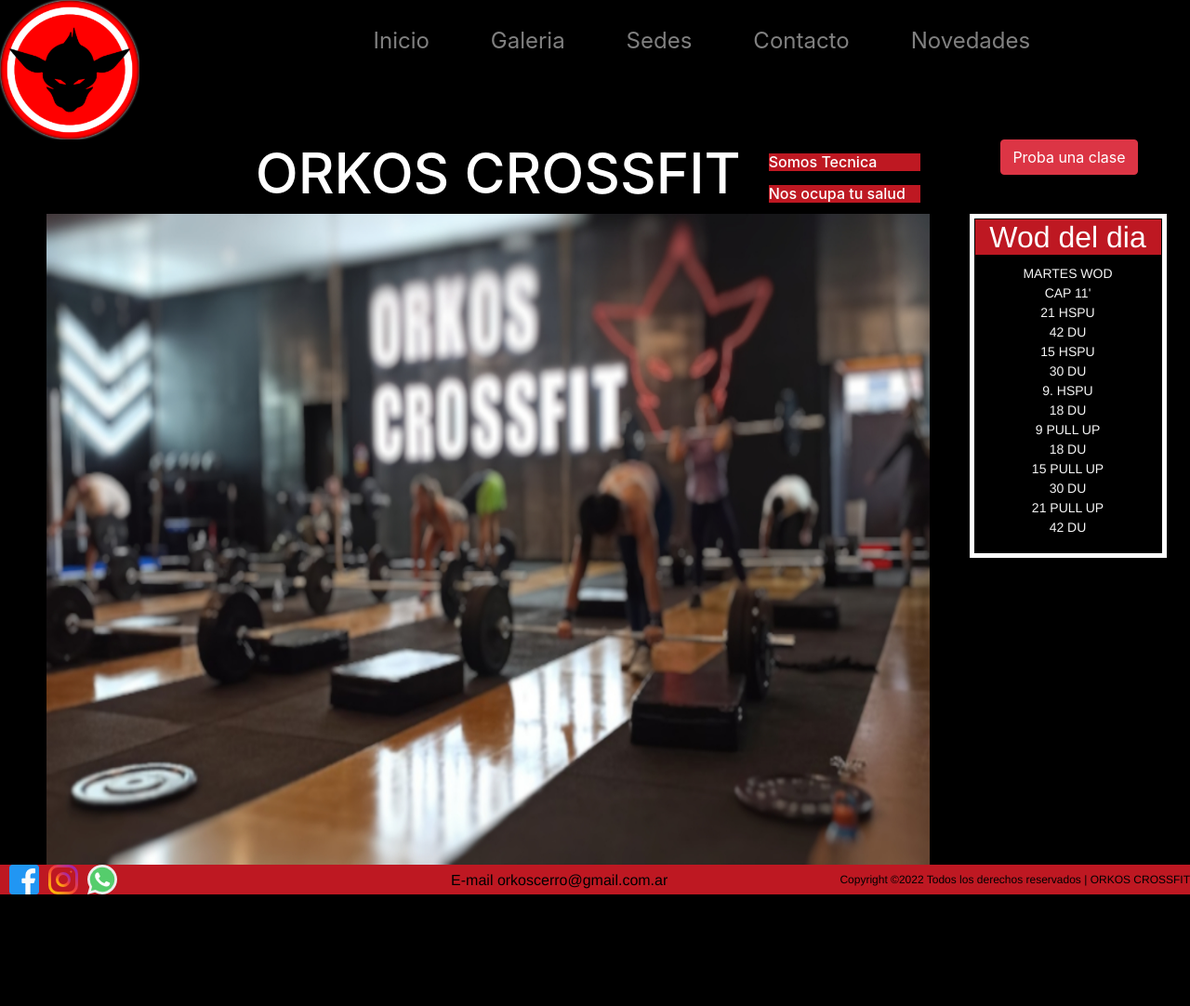
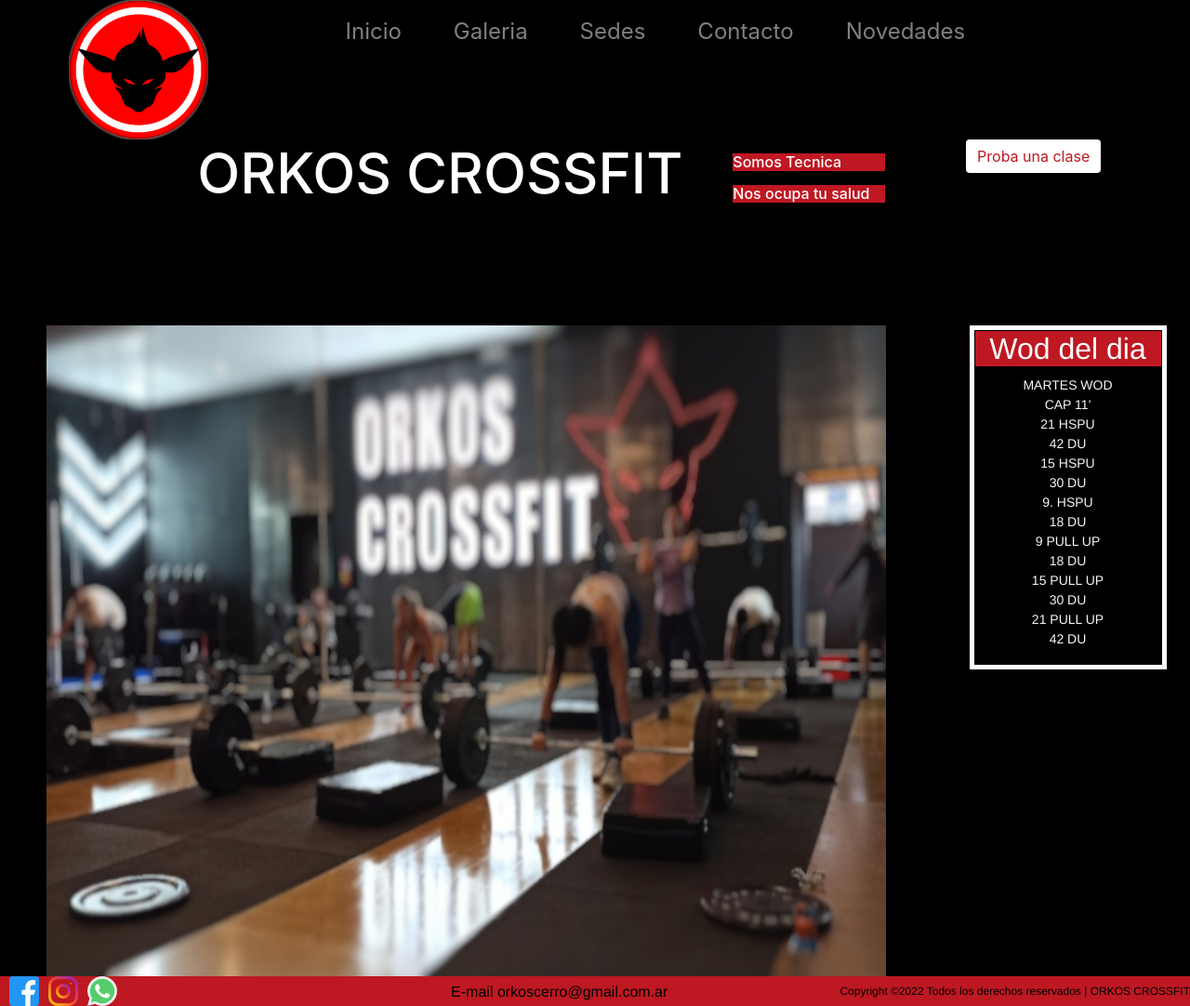
Before and after one commit to lea449/orkos-rivero3, a plain HTML site: page indexbs.html in a window 1280 px wide. Shown: the whole page at 93% size. Before the commit the page ends 962 px from the top, so only its background shows below. Drawn offline with nearby package versions, Linux system fonts and the light colour scheme.

Commit message:
cambio para la 2da entrega final

```diff
--- a/cssdelbs.css
+++ b/cssdelbs.css
@@ -10,20 +10,40 @@
 
 }
 
+.imgSize {
+
+    height:auto;
+
+
+    max-width:100%;
+  }
+
 li{
 
     font-size: 24px;
-    padding-left: 50px;
-    padding-top: 10px;
+    padding-left: 20px;
+    padding-right: 20px;
 
+}
+li:hover{
+
+    background-color: rgb(190, 24, 34);
+    border: 1px;
+    border-radius: 5px;
 }
 
 .tituloOrkos{
-
     font-size: 60px;
     color: white;
 }
 
+@media (min-width: 768px) {
+    .col-md-7 {
+        -ms-flex: 0 0 58.333333%;
+        flex: 0 0 58.333333%;
+        max-width:100%;
+    }
+    }
 .subtitulos{
 
     color: white;
@@ -34,7 +54,27 @@
 .clasePrueba{
 
     text-align: center;
+
 }
+.btn{
+
+    background-color: white;
+    color: rgb(190, 24, 34);
+    border: none;
+}
+
+.btn:hover, .btn:focus {
+    color: #fff;
+    outline: 0;
+  }
+
+  .first {
+    -webkit-transition: box-shadow 300ms ease-in-out, color 300ms ease-in-out;
+    transition: box-shadow 300ms ease-in-out, color 300ms ease-in-out;
+  }
+  .first:hover {
+    box-shadow: 0 0 40px 40px rgb(190, 24, 34) inset;
+  }
 
 .filaTitulos{
 
@@ -145,3 +185,73 @@
     padding-left: 20px;
 
 }
+
+.btn:hover{
+
+                background-color: rgb(190, 24, 34)!important;
+}
+
+.flip-card {
+    background-color: transparent;
+    width: 600px;
+    height:200px;
+    perspective: 1000px; /* Remove this if you don't want the 3D effect */
+  }
+
+  /* This container is needed to position the front and back side */
+  .flip-card-inner {
+    position: relative;
+    width: 100%;
+    height: 100%;
+    text-align: center;
+    transition: transform 0.8s;
+    transform-style: preserve-3d;
+  }
+
+  /* Do an horizontal flip when you move the mouse over the flip box container */
+  .flip-card:hover .flip-card-inner {
+    transform: rotateY(180deg);
+  }
+
+  /* Position the front and back side */
+  .flip-card-front, .flip-card-back {
+    position: absolute;
+    width: 100%;
+    height: 100%;
+    -webkit-backface-visibility: hidden; /* Safari */
+    backface-visibility: hidden;
+  }
+
+
+
+  /* Style the back side */
+  .flip-card-back {
+    background-color: rgb(0, 0, 0);
+    color: white;
+    transform: rotateY(180deg);
+  }
+
+  .fuenteBack{
+
+    font-size: 60px;
+  }
+
+  .col-xs-1 {
+
+    text-align: center;
+  }
+
+  .col-md-3{
+
+    text-align: center;
+  }
+
+  .col-lg-7{
+
+    text-align: center;
+}
+
+.col-md-12{
+
+    text-align: center;
+}
--- a/indexbs.html
+++ b/indexbs.html
@@ -11,16 +11,16 @@
 <body>
             <div class="container-fluid">
                 <div class="row">
-                    <div class="col-md-3">
+                    <div class="col-md-3 col-xs-1 col-sm-2">
 
-                        <img src="imagenes/logo3.png" class="logoSize" class="img-fluid"  alt="..." >
+                        <img src="imagenes/logo3.png" class="logoSize img.Size" class="img-fluid"  alt="..." >
 
                     </div>
 
-                    <div class="col-md-3">
+                    <div class="col-md-3 col-xs-2 col-sm-2">
 
                         <nav class="navbar navbar-expand-lg navbar-dark" >
-                            <div class="collapse navbar-collapse" id="navbarNav">
+                            <div class="navbar-collapse" id="navbarNav">
                               <ul class="navbar-nav">
 
                                 <li class="nav-item">
@@ -49,14 +49,32 @@
                     </div>
                  </div>
 
-                <div class="filaTitulos">
-                 <div class="row justify-content-md-center">
-                    <div class="col-md-7 text-right">
+                <div class="filaTitulos " >
+
+                 <div class="row justify-content-md-center " >
 
 
 
-                        <h1 class="tituloOrkos">ORKOS CROSSFIT</h1>
-                    </div>
+                     <div class="flip-card">
+                         <div class="flip-card-inner">
+                                <div class=" flip-card-front">
+
+                                <div class="col-md-7 col-sm-1 col-xs-1 col-lg-7" >
+
+
+                                          <h1 class="tituloOrkos">ORKOS CROSSFIT</h1>
+
+                                 </div>
+                                </div>
+
+                                 <div class="flip-card-back">
+
+                                             <h1 class="fuenteBack">SOLO CROSSFIT</h1>
+                                 </div>
+
+
+                        </div>
+                     </div>
 
                     <div class="col-md-2">
                         <h6 class="subtitulos">Somos Tecnica </h3>
@@ -65,7 +83,7 @@
 
                     <div class="col-md-3">
 
-                        <div class="clasePrueba"><button type="button" class="btn btn-danger">Proba una clase</button></div>
+                        <div class="clasePrueba"><button type="button" class="btn first">Proba una clase</button></div>
 
                     </div>
                  </div>
@@ -73,10 +91,10 @@
                 </div>
 
                 <div class="row">
-                    <div class="col-md-9">
+                    <div class="col-md-9 col-xs-2 col-sm-12">
 
 
-                          <img src="imagenes/box2.jpg" alt="fondobox" class="fondoBox">
+                          <img src="imagenes/box2.jpg" alt="fondobox" class="fondoBox imgSize">
 
 
                     </div>
```
Also changed, not shown: pages/contactobs.html (+7 -7 lines).
